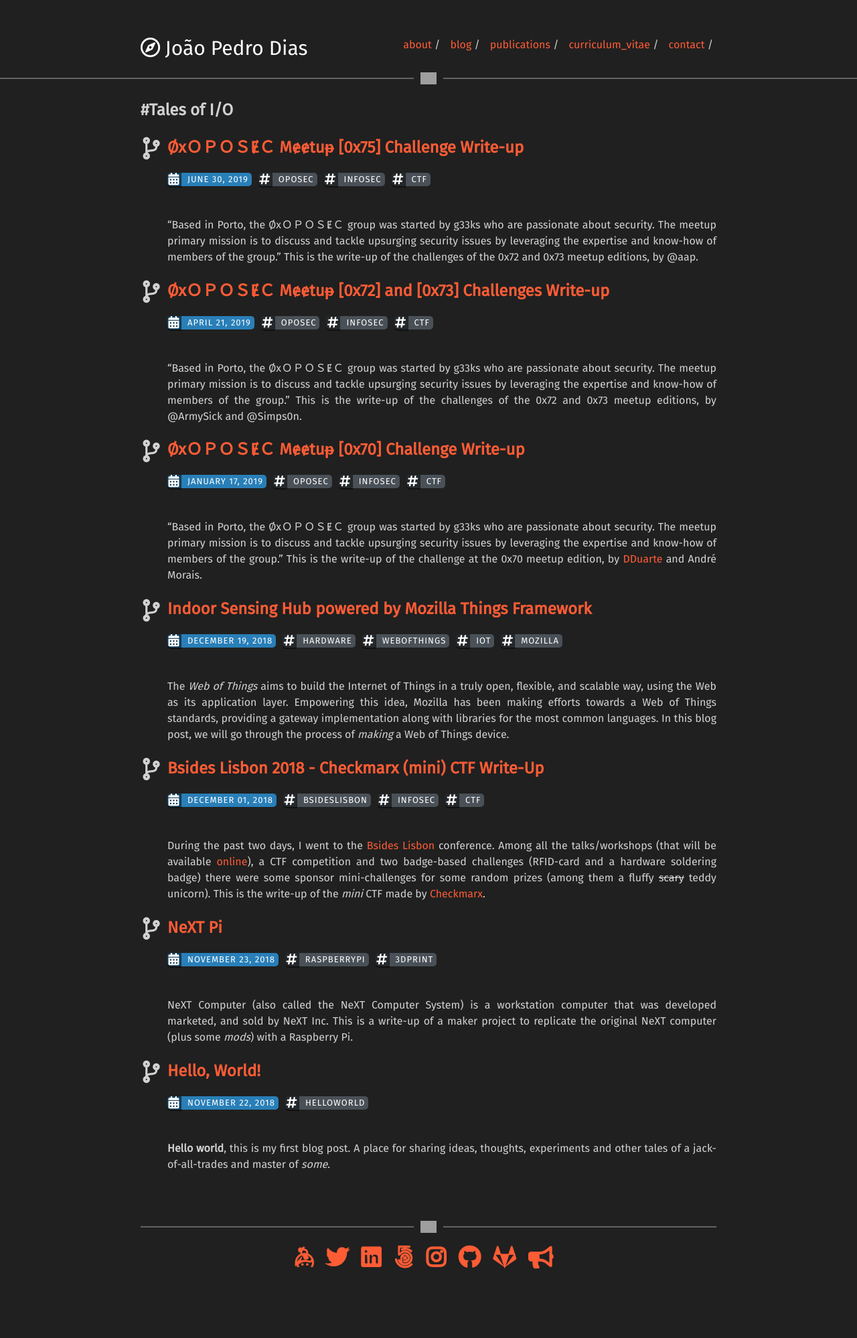
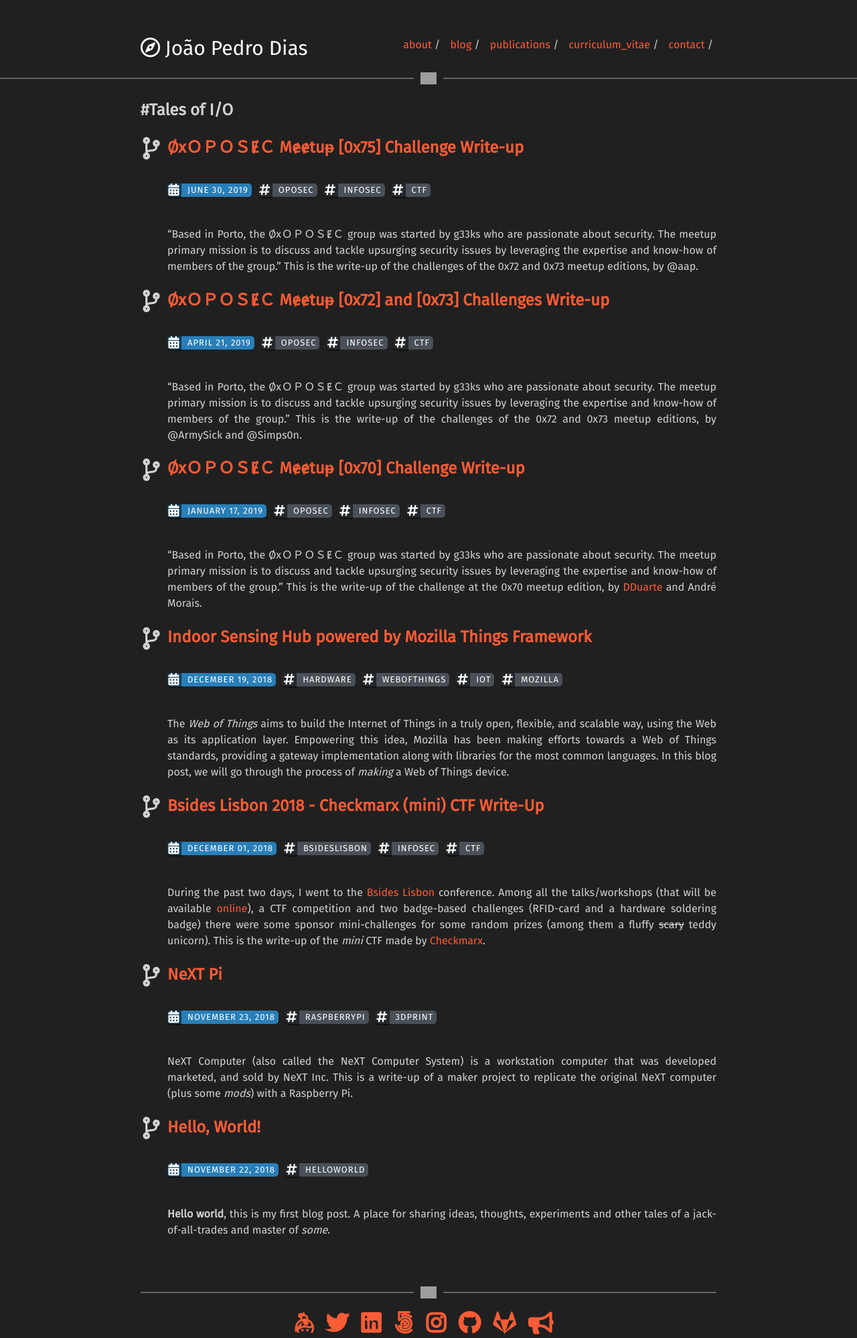
Before and after one commit to jpdias/jpdias.github.io, a Jekyll site: the page built from blog/index.html, in a window 1280 px wide. Shown: the whole page at 67% size. Built offline with Jekyll 4.4.1, drawn with Linux system fonts in a browser that asks for light colours; nearby versions of some CDN libraries; the list of posts is cut into pages by our own code; before the commit the page ends 1900 px from its top, so only the background shows below that; grey boxes are pictures that could not be loaded.

Commit message:
Update _style.scss

```diff
--- a/_sass/_style.scss
+++ b/_sass/_style.scss
@@ -133,7 +133,8 @@
 
 @media (max-width: 650px) {
   .container {
-    max-width: 83%;
+    max-width: 85%;
+    font-size: 85%;
   }
 
   .navbar-ul {
@@ -266,7 +267,7 @@
 /*shields*/
 
 .tagline {
-  height: 10px;
+  display: inline-block;
 }
 
 .shield {
```
